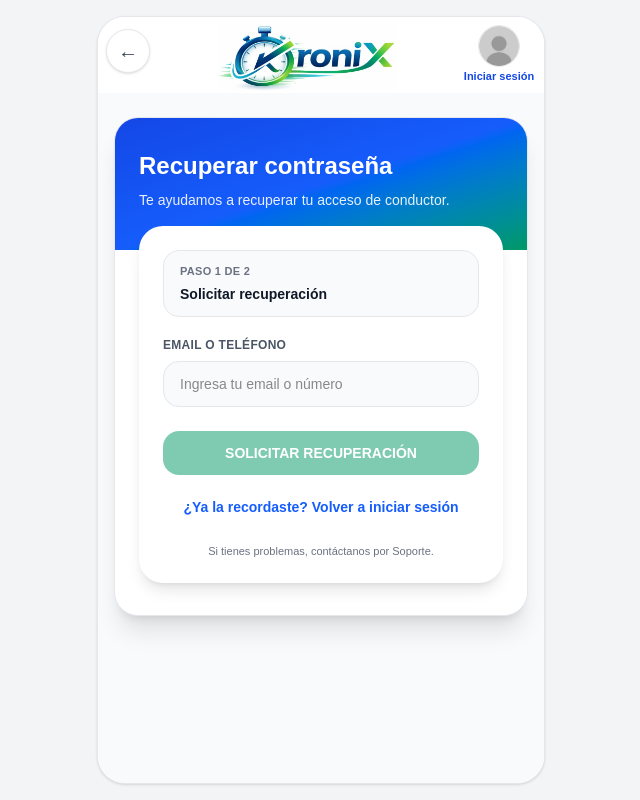
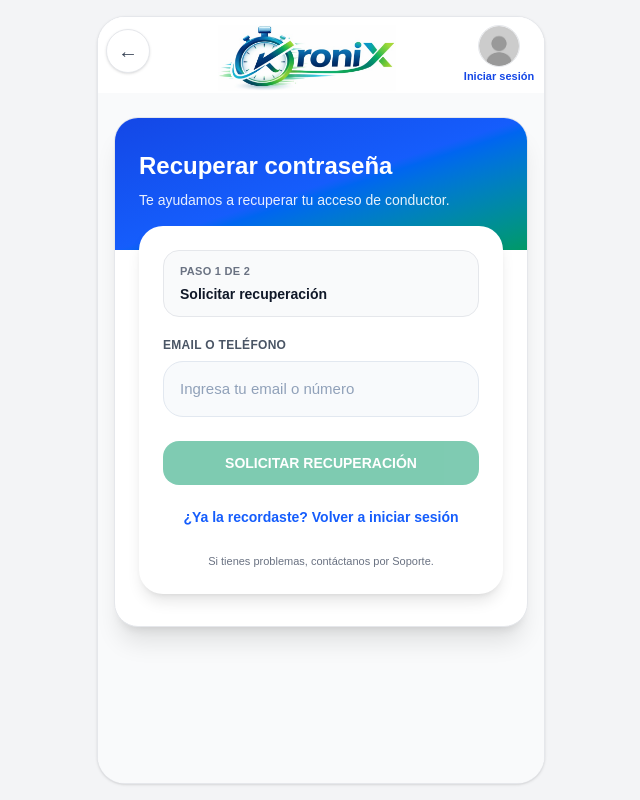
Before and after one commit to kronixsangil/kronix-driver, a Next.js app: page /reset-password in a window 1280 px wide. Shown: the whole page, without its empty margins (319-959 px from the left). Built offline with nearby package versions, Linux system fonts and the light colour scheme; no server answers.

Commit message:
fixing texts boxes

```diff
--- a/app/(driver)/forgot-password/page.tsx
+++ b/app/(driver)/forgot-password/page.tsx
@@ -106,7 +106,7 @@ export default function DriverForgotPasswordPage() {
                     }}
                     placeholder="Ingresa tu email o número"
                     autoComplete="username"
-                    className="mt-2 h-[48px] w-full rounded-[16px] border border-slate-200 bg-slate-50 px-4 text-[14px] font-semibold text-slate-900 outline-none transition placeholder:text-slate-400 focus:border-sky-400 focus:bg-white focus:ring-4 focus:ring-sky-100"
+                    className="mt-2 w-full rounded-[20px] border border-slate-200 bg-slate-50 px-4 py-4 text-[15px] font-semibold text-slate-900 outline-none transition placeholder:font-medium placeholder:text-slate-400 focus:border-blue-300 focus:bg-white"
                     onKeyDown={(e) => {
                       if (e.key === "Enter" && canSubmit) handleSubmit();
                     }}
--- a/app/(driver)/profile/info/page.tsx
+++ b/app/(driver)/profile/info/page.tsx
@@ -343,7 +343,7 @@ function Field({
         value={value}
         onChange={(e) => onChange(e.target.value)}
         placeholder={placeholder}
-        className="mt-1 w-full rounded-2xl border border-gray-200 bg-white px-4 py-3 text-sm text-gray-900 shadow-sm outline-none focus:ring-2 focus:ring-emerald-200"
+        className="mt-2 w-full rounded-[20px] border border-slate-200 bg-slate-50 px-4 py-4 text-[15px] font-semibold text-slate-900 outline-none transition placeholder:font-medium placeholder:text-slate-400 focus:border-blue-300 focus:bg-white"
       />
     </div>
   );
--- a/app/(driver)/reset-password/page.tsx
+++ b/app/(driver)/reset-password/page.tsx
@@ -153,7 +153,7 @@ export default function DriverForgotPasswordPage() {
                 onChange={(e) => setEmailOrPhone(e.target.value)}
                 placeholder="Ingresa tu email o número"
                 autoComplete="username"
-                className="mt-2 w-full rounded-2xl border border-gray-200 px-4 py-3 text-sm bg-gray-50 focus:bg-white focus:border-blue-500 outline-none transition"
+                className="mt-2 w-full rounded-[20px] border border-slate-200 bg-slate-50 px-4 py-4 text-[15px] font-semibold text-slate-900 outline-none transition placeholder:font-medium placeholder:text-slate-400 focus:border-blue-300 focus:bg-white"
                 onKeyDown={(e) => {
                   if (e.key === "Enter" && step === 1 && canRequest) requestCode();
                 }}
@@ -172,7 +172,7 @@ export default function DriverForgotPasswordPage() {
                     onChange={(e) => setCode(e.target.value)}
                     placeholder="Ej: 123456"
                     inputMode="numeric"
-                    className="mt-2 w-full rounded-2xl border border-gray-200 px-4 py-3 text-sm bg-gray-50 focus:bg-white focus:border-blue-500 outline-none transition"
+                    className="mt-2 w-full rounded-[20px] border border-slate-200 bg-slate-50 px-4 py-4 text-[15px] font-semibold text-slate-900 outline-none transition placeholder:font-medium placeholder:text-slate-400 focus:border-blue-300 focus:bg-white"
                   />
                 </div>
 
```
